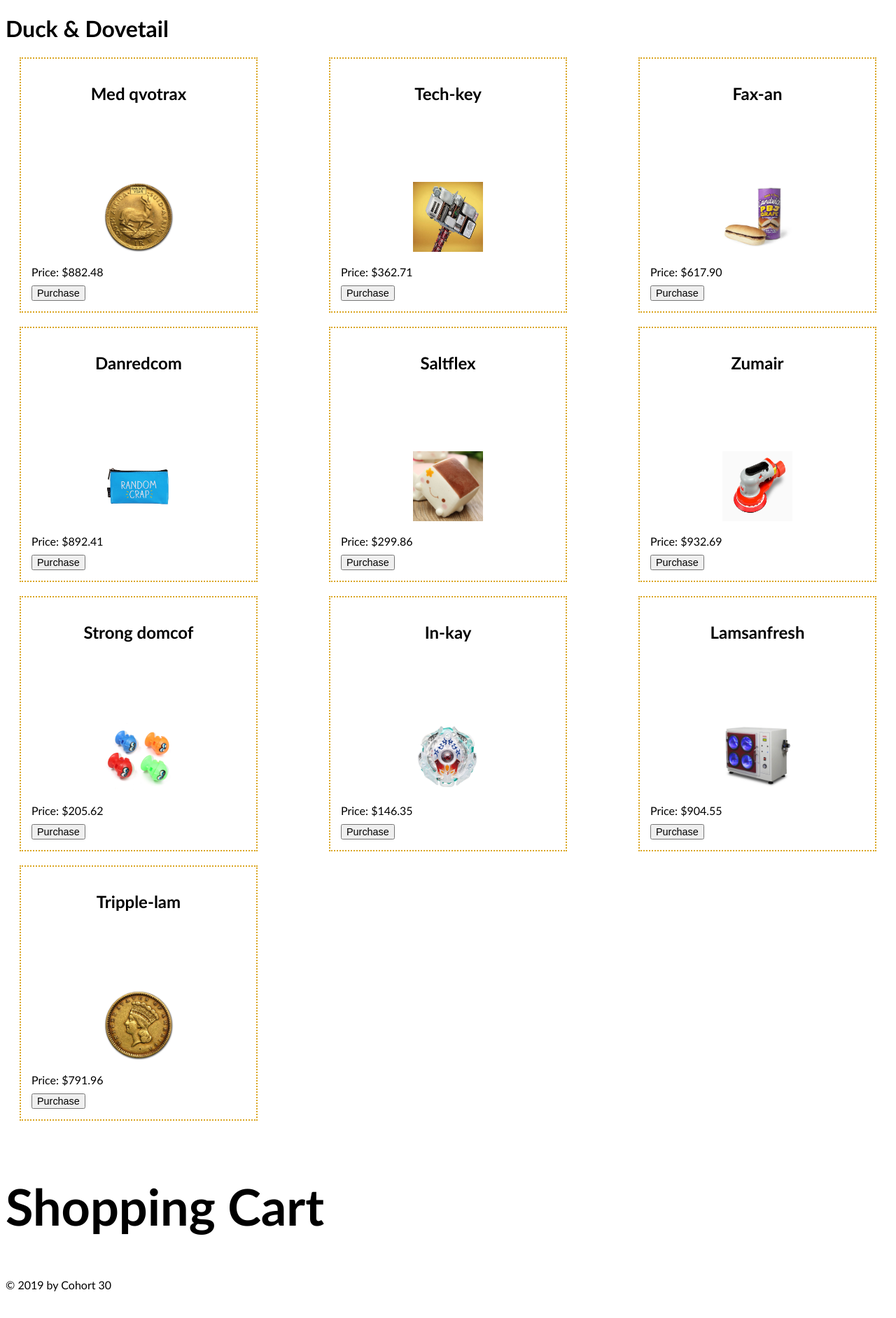
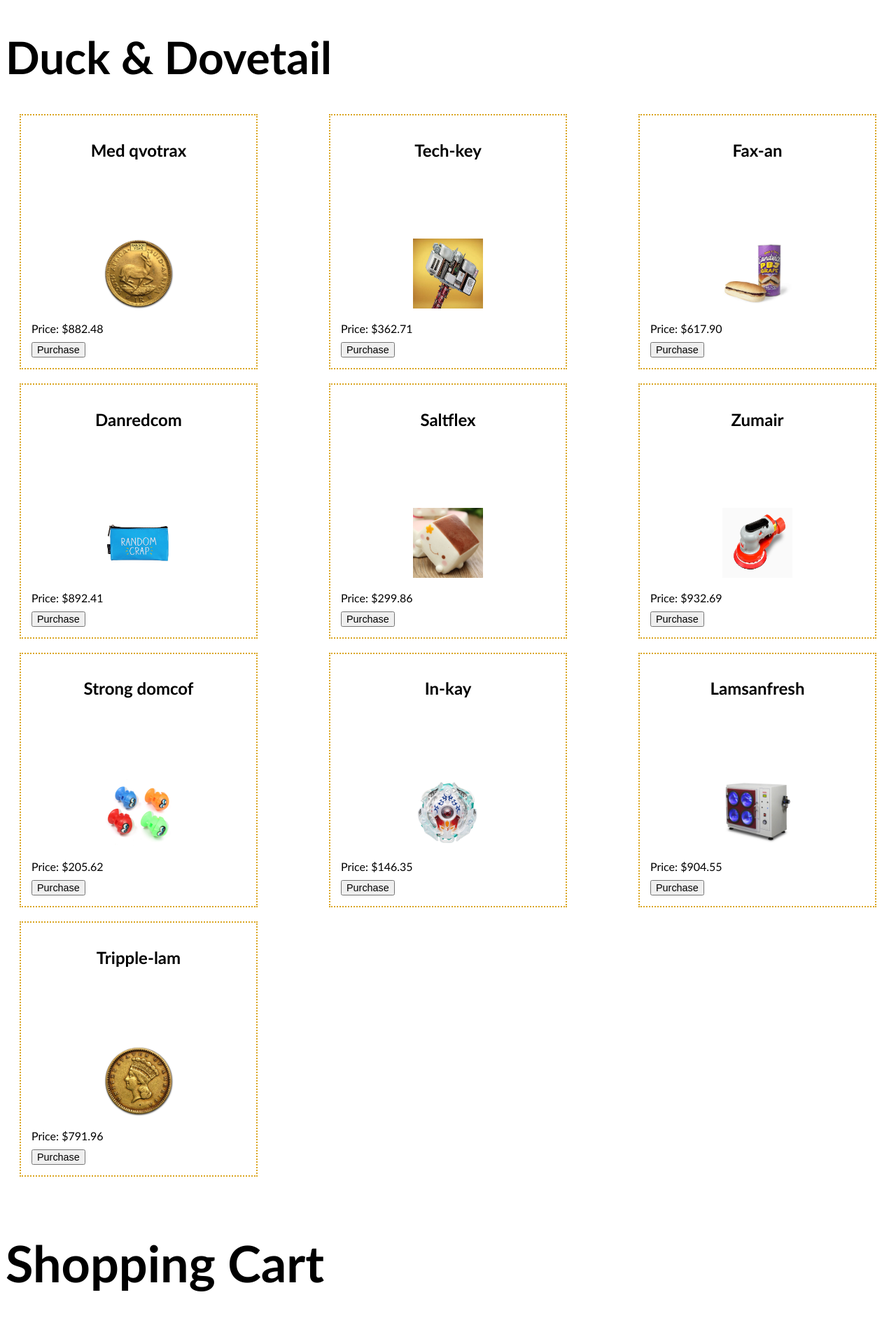
Before and after one commit to nss-day-cohort-30/duck-dovetail, a plain HTML site: page index.html in a window 1280 px wide. Shown: the top 1884 px of the page at 70% size. Before the commit the page ends 1854 px from the top, so only its background shows below. Drawn offline with Linux system fonts and the light colour scheme.

Commit message:
Added space on bottom to see all items in cart

```diff
--- a/css/ducks.css
+++ b/css/ducks.css
@@ -2,13 +2,12 @@ body {
     font-family: 'Gill Sans', 'Gill Sans MT', Calibri, 'Trebuchet MS', sans-serif;
 }
 
+.company {
+    font-size: 4em;
+}
+
 .center {
     text-align: center;
-}
-
-.product__description {
-    /* display:none; */
-    opacity: 0;
 }
 
 #productList {
@@ -50,6 +49,7 @@ body {
 }
 
 .product__description {
+    opacity: 0;
     font-size: 1.25em;
 }
 
@@ -61,6 +61,10 @@ body {
 
 .product__price {
     margin: 0 0 10px 0;
+}
+
+#shoppingCart {
+    margin-bottom: 500px;
 }
 
 .shoppingCart__header {
--- a/index.html
+++ b/index.html
@@ -9,7 +9,7 @@
 
 <body>
   <header>
-    <h1>Duck & Dovetail</h1>
+    <h1 class="company">Duck & Dovetail</h1>
   </header>
 
   <article id="productList">
```
